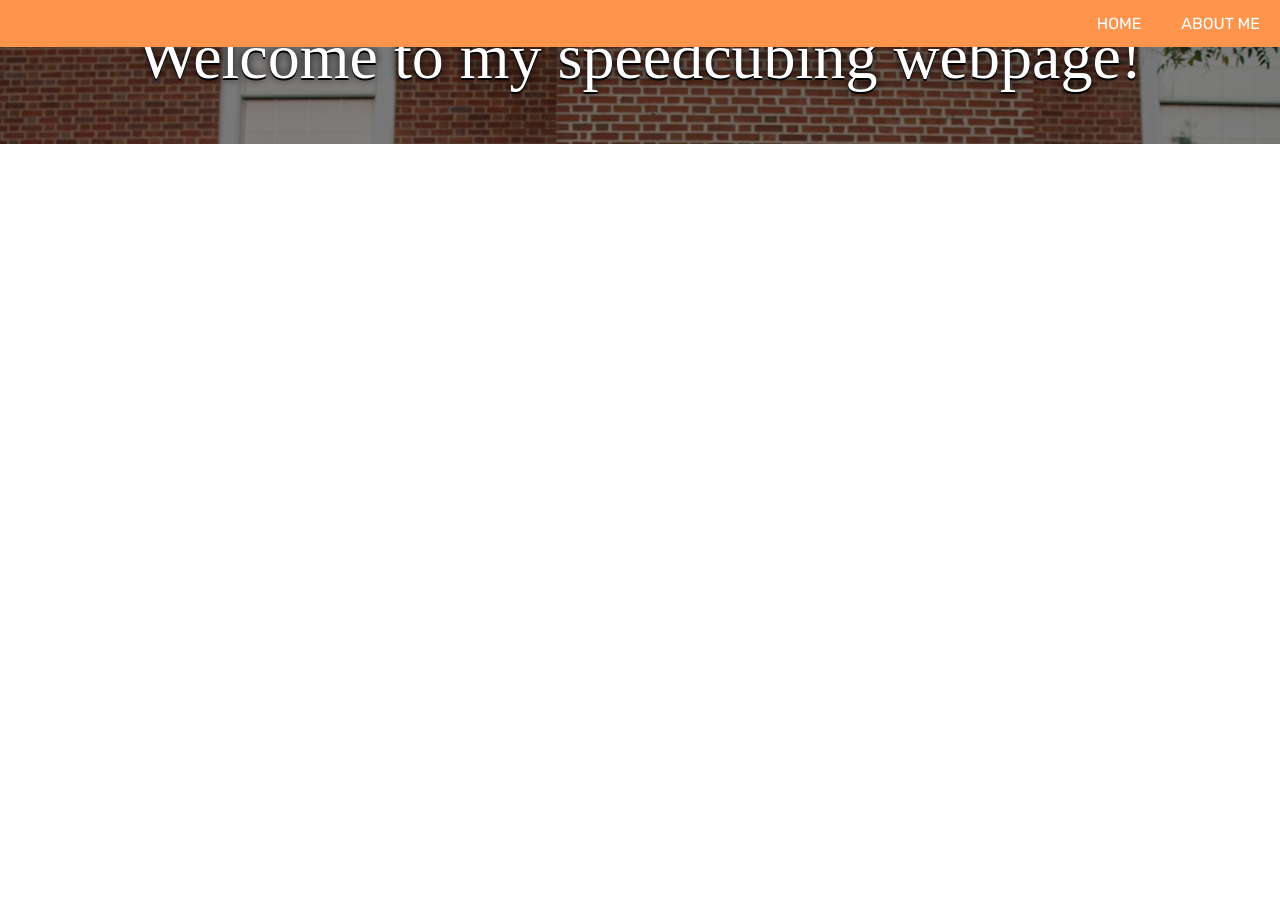
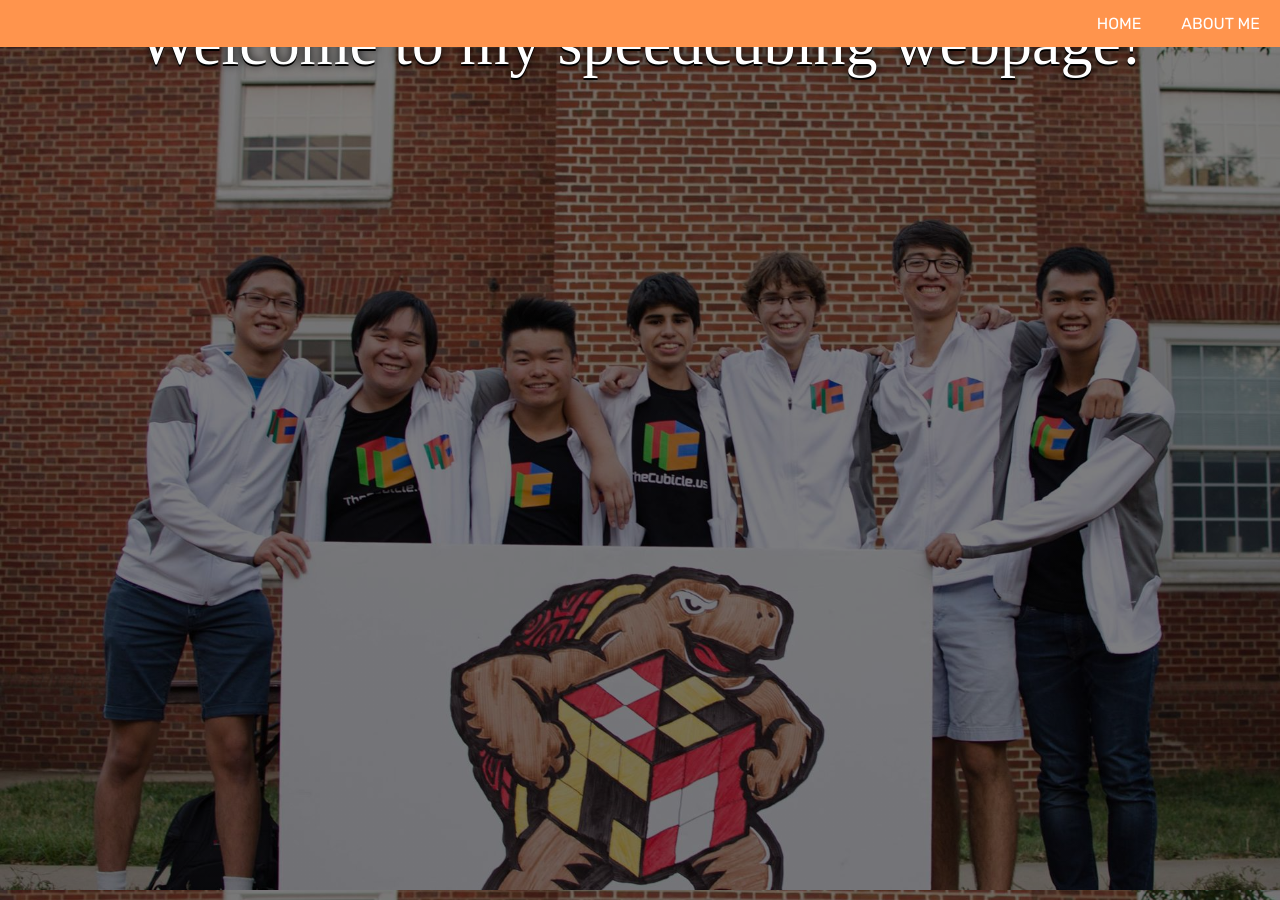
Before and after one commit to esqu1/esqu1.github.io, a Jekyll site: the page built from cubing/index.html, in a window 1280 px wide and 900 px high. Built offline with Jekyll 4.4.1, drawn with Linux system fonts in a browser that asks for light colours; nearby versions of some CDN libraries; some web fonts are replaced.

Commit message:
cubing webpage

```diff
--- a/cubing/css/style.css
+++ b/cubing/css/style.css
@@ -15,7 +15,7 @@ p{
 
 .photo{
 	position:absolute;
-	top: 14px;
+	height: 100%;
 	font-size: 5vw;
 	font-family: 'Eczar', serif;
 	background-size: 105%;
```
